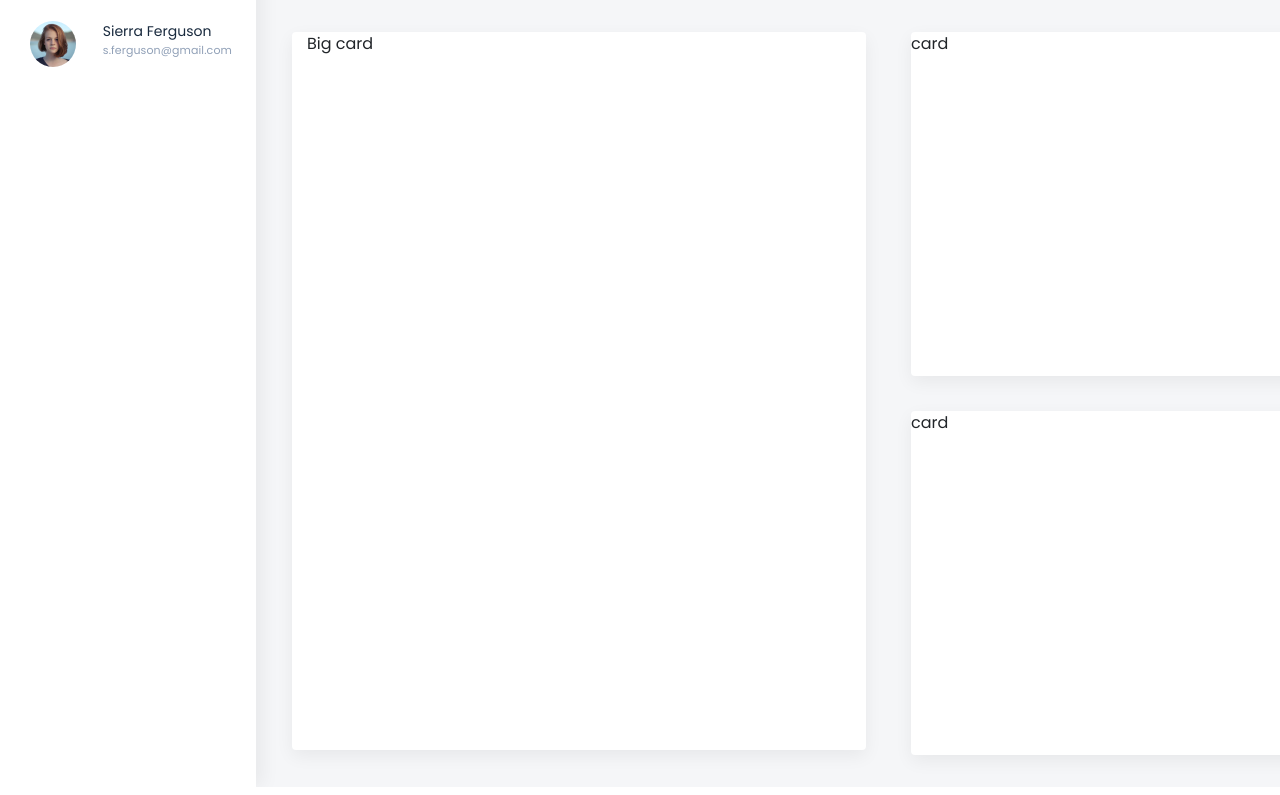
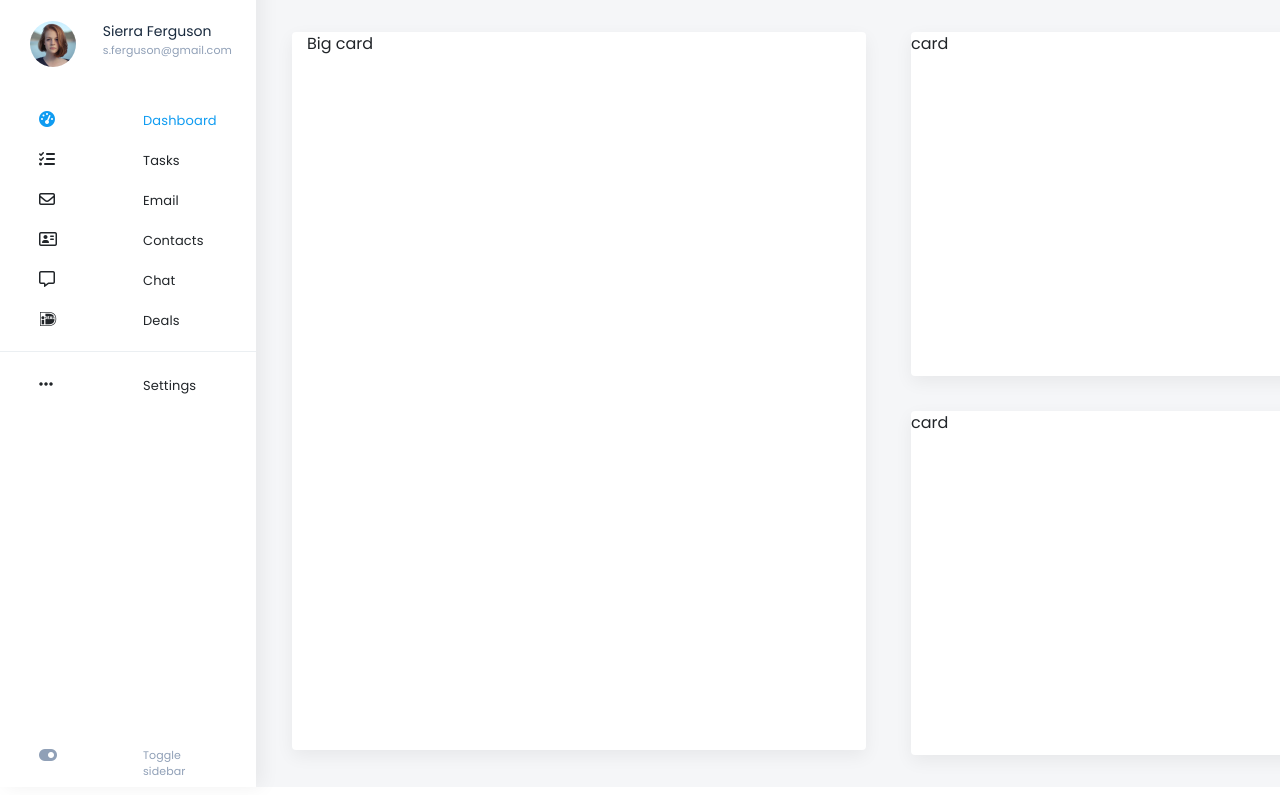
Before and after one commit to NimrodMendel/SaaS-Website, a plain HTML site: page index.html in a window 1280 px wide. Shown: the part 63-858 px from the top of the page. Drawn offline with nearby package versions, Linux system fonts and the light colour scheme.

Commit message:
Side bar styling

```diff
--- a/index.html
+++ b/index.html
@@ -8,6 +8,7 @@
     <link href="https://fonts.googleapis.com/css2?family=Poppins:ital,wght@0,100;0,200;0,300;0,400;0,500;0,600;0,700;0,800;0,900;1,100;1,200;1,300;1,400;1,500;1,600;1,700;1,800;1,900&display=swap" rel="stylesheet">
     <link href="https://fonts.googleapis.com/css2?family=Open+Sans:ital,wght@0,300;0,400;0,600;0,700;0,800;1,300;1,400;1,600;1,700;1,800&display=swap" rel="stylesheet">
     <link rel="stylesheet" href="./style.css">
+    <script src="https://kit.fontawesome.com/5fd3e104f5.js" crossorigin="anonymous"></script>
     <title>SaaS Kit</title>
 </head>
 
@@ -30,21 +31,53 @@
                         </div>
                         <div class="email row">s.ferguson@gmail.com</div>
                     </div>
-
+                </div>
+                <div class="active utils row justify-content-start">
+                    <i class="fas fa-tachometer-alt col"></i>
+                    <p class="col">Dashboard</p>
+                </div>
+                <div class="utils row justify-content-start">
+                    <i class="fas fa-tasks col"></i>
+                    <p class="col">Tasks</p>
+                </div>
+                <div class="utils row justify-content-start">
+                    <i class="far fa-envelope col"></i>
+                    <p class="col">Email</p>
+                </div>
+                <div class="utils row justify-content-start">
+                    <i class="far fa-address-card col"></i>
+                    <p class="col">Contacts</p>
+                </div>
+                <div class="utils row justify-content-start">
+                    <i class="far fa-comment-alt col"></i>
+                    <p class="col">Chat</p>
+                </div>
+                <div class="utils row justify-content-start">
+                    <i class="fab fa-ideal col"></i>
+                    <p class="col">Deals</p>
+                </div>
+                <div class="side-divider"></div>
+                <div class="utils settings-option row justify-content-start">
+                    <i class="fas fa-ellipsis-h col"></i>
+                    <p class="col">Settings</p>
+                </div>
+                <div class="utils toggle-option row justify-content-start">
+                    <i class="fas fa-toggle-on col"></i>
+                    <p class="col">Toggle sidebar</p>
                 </div>
             </div>
 
             <div class="content container-fluid col">
                 <div class="search row">search</div>
-                <div class="cards row">
-                    <div class="big-card col">
+                <div class="row">
+                    <div class="cards big-card col">
                         Big card
                     </div>
                     <div class="small-cards col">
-                        <div class="small-card row">
+                        <div class="cards small-card row">
                             card
                         </div>
-                        <div class="small-card row">
+                        <div class="cards small-card row">
                             card
                         </div>
                     </div>
--- a/style.css
+++ b/style.css
@@ -78,8 +78,54 @@ body {
     color: #90A0B7;
 }
 
+.utils {
+    width: 208px;
+    height: 20px;
+    margin-left: 24px;
+    margin-bottom: 20px;
+    margin-right: 55px;
+}
+
+.utils p {
+    font-size: 13px;
+    line-height: 19px;
+    letter-spacing: 0.01em;
+}
+
+.active {
+    color: #109CF1;
+}
+
 .content {
     width: 1184px;
+}
+
+.side-divider {
+    width: 256px;
+    height: 1px;
+    background: #EBEFF2;
+}
+
+.settings-option {
+    margin-top: 24px;
+}
+
+
+.toggle-option {
+    margin-top: 351px;
+    color: #90A0B7;
+    display: flex;
+}
+
+.toggle-option p{
+    font-size: 11px;
+    letter-spacing: 0.01em;
+    line-height: 16px;
+}
+
+.cards {
+    border-radius: 4px;
+    box-shadow: 0px 6px 18px rgba(0, 0, 0, 0.06);
 }
 
 .big-card {
@@ -87,15 +133,13 @@ body {
     height: 718px;
     background: #FFFFFF;
     margin: 35px 0px 36px 36px;
-    border-radius: 4px;
-    box-shadow: 0px 6px 18px rgba(0, 0, 0, 0.06);
+
 }
 
 .small-card {
     width: 445px;
     height: 344px;
     background: #FFFFFF;
-    box-shadow: 0px 6px 18px rgba(0, 0, 0, 0.06);
     margin: 35px 30px 30px 30px;
-    border-radius: 4px;
+
 }
```
